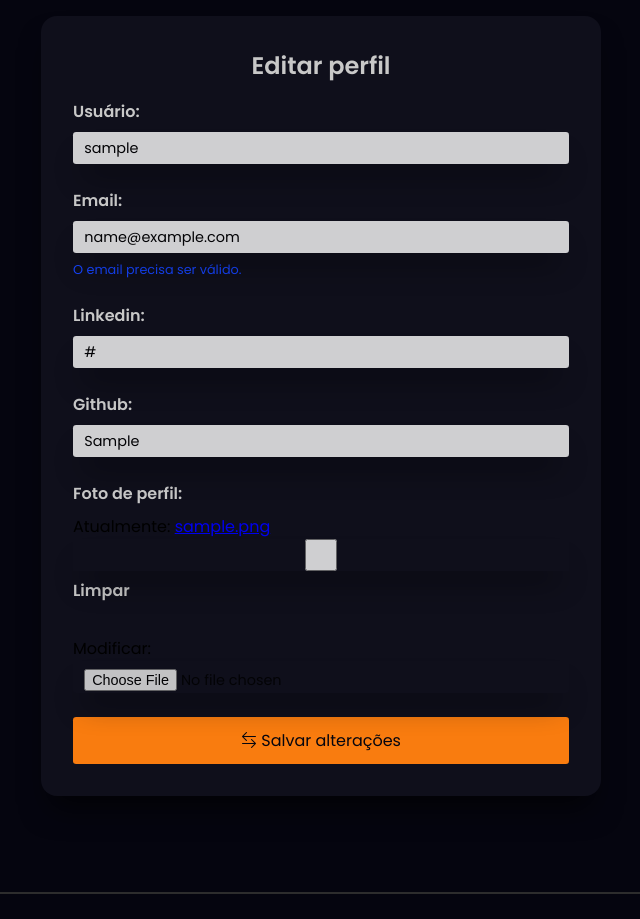
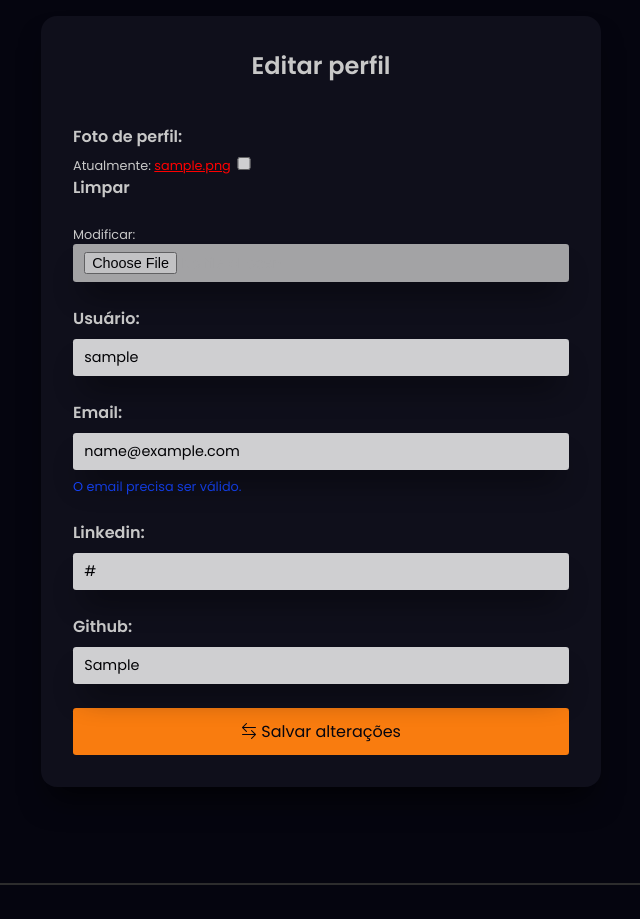
Before and after one commit to devid8642/CodeConn, a Django app: page /user/1/update/profile/ in a window 1280 px wide. Shown: the part 87-1006 px from the top of the page, without its empty margins (319-959 px from the left). Run offline with Django 4.2, Linux system fonts and the light colour scheme; a user stored in the database is signed in; tables that the repository leaves empty hold one stand-in row (values such as "Sample post"); some libraries are stand-ins or nearby versions.

Commit message:
register and user update imgs css

```diff
--- /dev/null
+++ b/base_static/global/js/img-show.js
@@ -0,0 +1,10 @@
+function preview () {
+    frame.src = URL.createObjectURL(event.target.files[0]);
+    document.querySelector('#frame').classList.add('frame-img')
+}
+
+function clearImage () {
+    document.getElementById('formFile').value = null;
+    frame.src = "";
+    document.querySelector('#frame').classList.remove('frame-img');
+}
--- a/base_static/projects/css/project-edit.css
+++ b/base_static/projects/css/project-edit.css
@@ -38,10 +38,6 @@
     margin-bottom: .5rem;
     color: rgb(200, 200, 200);
     font-weight: bold;
-}
-
-.base-form input {
-    height: 2rem;
 }
 
 .base-form input,
--- a/base_static/users/css/auth.css
+++ b/base_static/users/css/auth.css
@@ -31,6 +31,16 @@
 
 .input-group {
     margin-bottom: 1.5rem;
+    color: rgb(200, 200, 200);
+    font-size: .8rem;
+}
+
+.input-group label {
+    font-size: 1rem;
+}
+
+.input-group a {
+    color: red;
 }
 
 .auth-form label {
@@ -54,6 +64,30 @@
 
 .auth-form input:focus {
     opacity: 1;
+}
+
+.profile-img {
+    background-color: rgb(200, 200, 200);
+}
+
+.img-field {
+    width: 100%;
+}
+
+.frame-img {
+    width: 100%;
+    height: 200px;
+    object-fit: cover;
+    transition: all 300ms ease-in-out;
+    cursor: pointer;
+}
+
+.frame-img:hover {
+    height: auto;
+}
+
+#profile_photo-clear_id {
+    width: 20px;
 }
 
 .help-text {
--- a/users/forms.py
+++ b/users/forms.py
@@ -28,11 +28,11 @@ class RegisterForm(forms.ModelForm):
     class Meta:
         model = User
         fields = (
+            'profile_photo',
             'username',
             'email',
             'linkedin',
             'github',
-            'profile_photo',
             'password'
         )
 
@@ -58,6 +58,8 @@ class RegisterForm(forms.ModelForm):
 
         add_attr(self.fields['username'], 'placeholder', 'Seu nome de usuário')
         add_attr(self.fields['email'], 'placeholder', 'Ex: user@email.com')
+        add_attr(self.fields['profile_photo'], 'class', 'profile-img')
+        add_attr(self.fields['profile_photo'], 'onchange', 'preview()')
         add_attr(
             self.fields['linkedin'],
             'placeholder',
@@ -106,11 +108,11 @@ class UpdateForm(RegisterForm):
     class Meta:
         model = User
         fields = (
+            'profile_photo',
             'username',
             'email',
             'linkedin',
             'github',
-            'profile_photo',
         )
 
     password = None
--- a/users/templates/users/pages/user_update.html
+++ b/users/templates/users/pages/user_update.html
@@ -15,6 +15,9 @@
         <h2>Editar perfil</h2>
         {% csrf_token %}
         {{ form.non_field_errors }}
+        <div class="img-field">
+          <img src="" id="frame" alt="">
+        </div>
         {% for field in form %}
           <div class="input-group">
             <label class="input-label" for="{{ field.id_for_label }}">{{ field.label }}:</label>
@@ -25,7 +28,7 @@
             {{ field.errors }}
           </div>
         {% endfor %}
-        <button type="submit">
+        <button type="submit" onclick="clearImg()">
           <i class="bi bi-arrow-left-right"></i>
           Salvar alterações
         </button>
@@ -33,4 +36,5 @@
     </div>
   </div>
 
+  <script src="{% static 'global/js/img-show.js' %}"></script>
 {% endblock content %}
```
Also changed, not shown: users/templates/auth/pages/register.html (+7 -2 lines).
